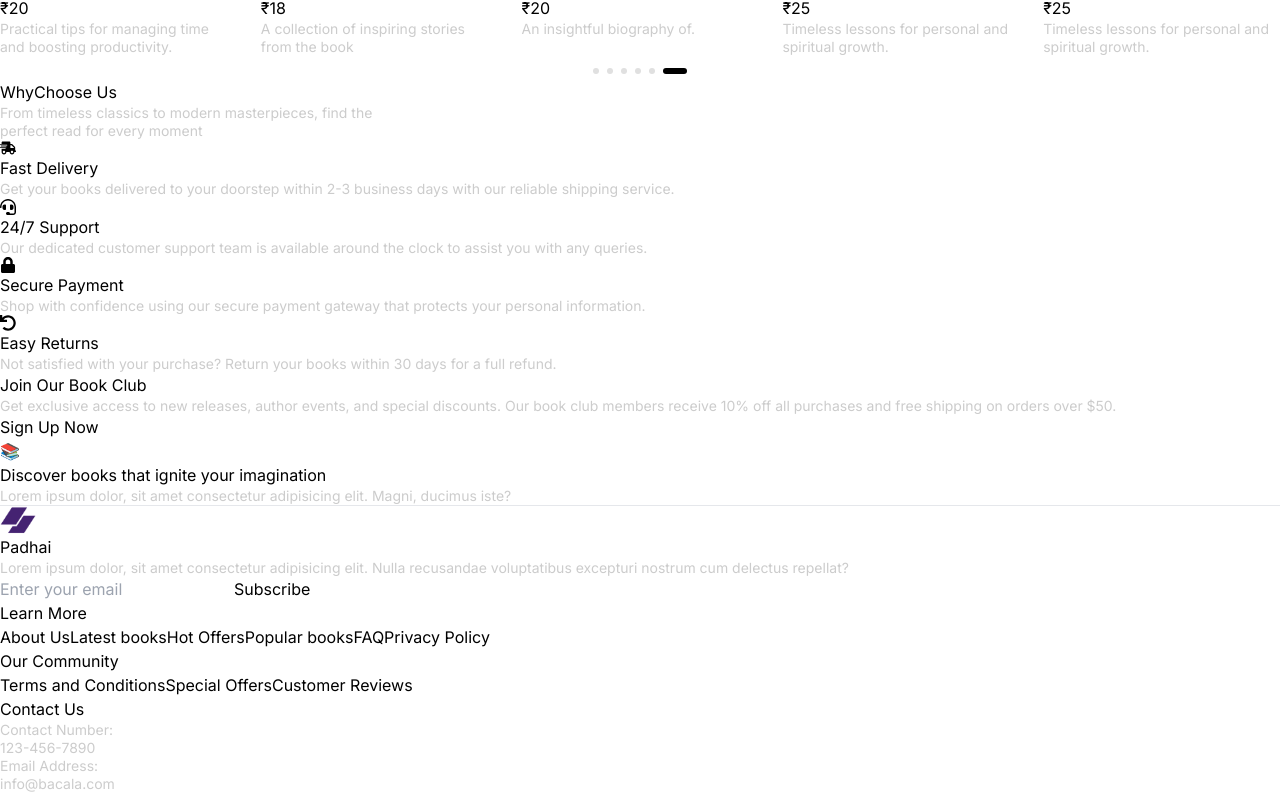
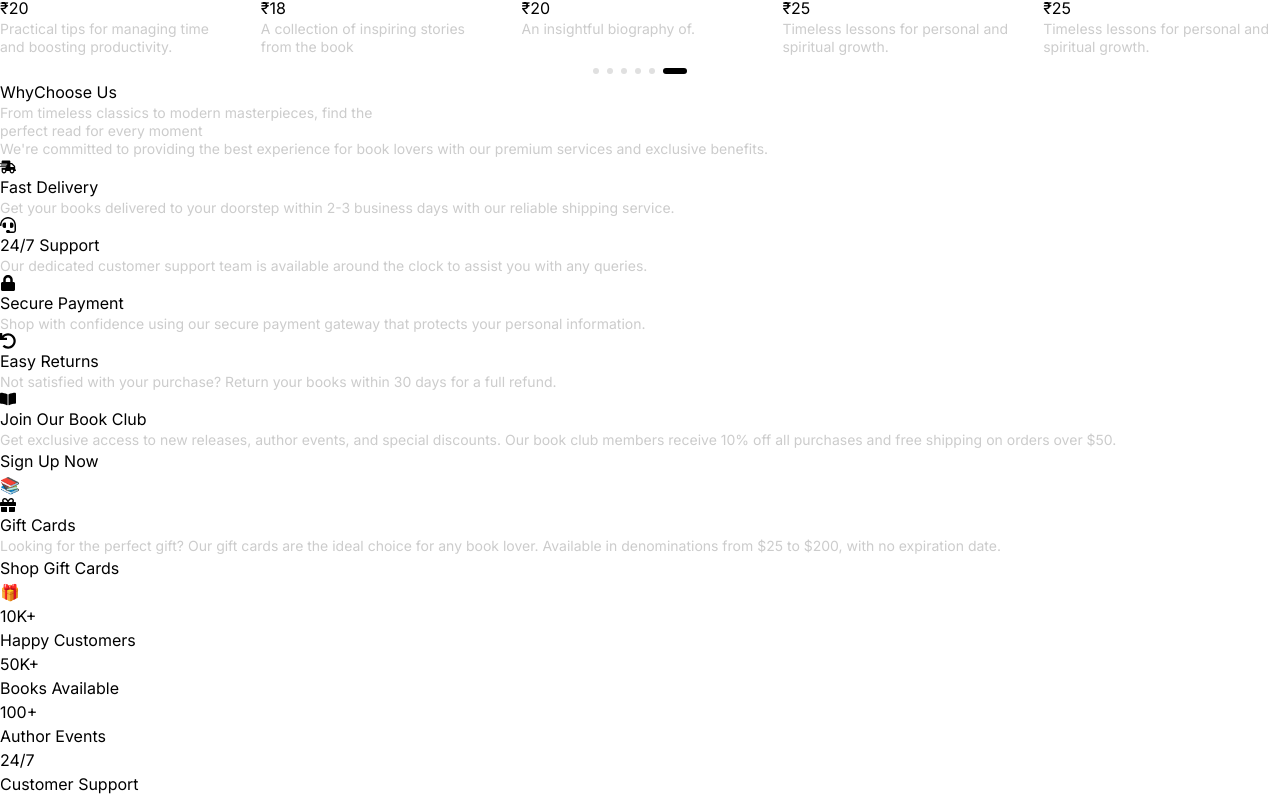
Before and after one commit to Rushi4912/BookStore, a React (Vite) app in the folder frontend/: page / in a window 1280 px wide. Shown: the part 3218-4016 px from the top of the page. Built offline with nearby package versions, Linux system fonts and the light colour scheme.

Commit message:
improve feature section

```diff
--- a/frontend/src/components/Features.jsx
+++ b/frontend/src/components/Features.jsx
@@ -1,77 +1,133 @@
 import React from 'react';
-import { FaShippingFast, FaHeadset, FaLock, FaUndo } from 'react-icons/fa';
+import { FaShippingFast, FaHeadset, FaLock, FaUndo, FaBookOpen, FaGift } from 'react-icons/fa';
 import Title from './Title';
 
 const Features = () => {
   const features = [
     {
       id: 1,
-      icon: <FaShippingFast className="text-4xl text-primary" />,
+      icon: <FaShippingFast className="text-3xl" />,
       title: "Fast Delivery",
       description: "Get your books delivered to your doorstep within 2-3 business days with our reliable shipping service."
     },
     {
       id: 2,
-      icon: <FaHeadset className="text-4xl text-primary" />,
+      icon: <FaHeadset className="text-3xl" />,
       title: "24/7 Support",
       description: "Our dedicated customer support team is available around the clock to assist you with any queries."
     },
     {
       id: 3,
-      icon: <FaLock className="text-4xl text-primary" />,
+      icon: <FaLock className="text-3xl" />,
       title: "Secure Payment",
       description: "Shop with confidence using our secure payment gateway that protects your personal information."
     },
     {
       id: 4,
-      icon: <FaUndo className="text-4xl text-primary" />,
+      icon: <FaUndo className="text-3xl" />,
       title: "Easy Returns",
       description: "Not satisfied with your purchase? Return your books within 30 days for a full refund."
     }
   ];
 
   return (
-    <section className="max-padd-container py-12 xl:py-24 relative overflow-hidden">
-      {/* Background decorative element */}
+    <section className="max-padd-container py-16 xl:py-28 relative overflow-hidden">
+      {/* Background decorative elements */}
       <div className="absolute bottom-0 left-0 w-64 h-64 bg-secondary/5 rounded-full -z-10"></div>
+      <div className="absolute top-0 right-0 w-48 h-48 bg-primary/5 rounded-full -z-10"></div>
 
+      <div className="text-center mb-16">
         <Title
           title1={'Why'}
           title2={'Choose Us'}
-        title1Styles={'pb-10'}
-        paraStyles={'!block'}
+          title1Styles={'pb-4'}
+          paraStyles={'!block max-w-2xl mx-auto'}
         />
+        <p className="text-gray-600 mt-4 max-w-2xl mx-auto">
+          We're committed to providing the best experience for book lovers with our premium services and exclusive benefits.
+        </p>
+      </div>
 
-      <div className="grid grid-cols-1 md:grid-cols-2 lg:grid-cols-4 gap-8 mt-10">
+      <div className="grid grid-cols-1 md:grid-cols-2 lg:grid-cols-4 gap-8">
         {features.map((feature) => (
           <div
             key={feature.id}
-            className="bg-white p-8 rounded-xl shadow-sm hover:shadow-md transition-all duration-300 group"
+            className="bg-white p-8 rounded-xl shadow-sm hover:shadow-lg transition-all duration-300 group border border-gray-100"
           >
-            <div className="w-16 h-16 bg-secondary/5 rounded-full flex items-center justify-center mb-6 group-hover:bg-secondary/10 transition-colors duration-300">
+            <div className="w-16 h-16 bg-primary/5 rounded-full flex items-center justify-center mb-6 group-hover:bg-primary/10 transition-colors duration-300 text-primary">
               {feature.icon}
             </div>
-            <h3 className="text-xl font-semibold mb-3">{feature.title}</h3>
-            <p className="text-gray-600">{feature.description}</p>
+            <h3 className="text-xl font-semibold mb-3 group-hover:text-primary transition-colors duration-300">{feature.title}</h3>
+            <p className="text-gray-600 leading-relaxed">{feature.description}</p>
           </div>
         ))}
       </div>
 
-      {/* Additional feature highlight */}
-      <div className="mt-16 bg-secondary/5 rounded-2xl p-8 md:p-12 flex flex-col md:flex-row items-center gap-8">
-        <div className="md:w-1/2">
-          <h3 className="text-2xl md:text-3xl font-bold mb-4">Join Our Book Club</h3>
-          <p className="text-gray-600 mb-6">
+      {/* Additional feature highlights */}
+      <div className="mt-24 grid grid-cols-1 md:grid-cols-2 gap-8">
+        {/* Book Club CTA */}
+        <div className="bg-gradient-to-br from-primary/5 to-secondary/5 rounded-2xl p-8 md:p-10 flex flex-col md:flex-row items-center gap-8 border border-gray-100 shadow-sm hover:shadow-md transition-all duration-300">
+          <div className="md:w-2/3">
+            <div className="flex items-center gap-3 mb-4">
+              <FaBookOpen className="text-2xl text-primary" />
+              <h3 className="text-2xl font-bold">Join Our Book Club</h3>
+            </div>
+            <p className="text-gray-600 mb-6 leading-relaxed">
               Get exclusive access to new releases, author events, and special discounts.
               Our book club members receive 10% off all purchases and free shipping on orders over $50.
             </p>
-          <button className="bg-primary text-white px-6 py-3 rounded-lg hover:bg-primary/90 transition-colors duration-300">
+            <button className="bg-primary text-white px-6 py-3 rounded-lg hover:bg-primary/90 transition-colors duration-300 font-medium">
               Sign Up Now
             </button>
           </div>
-        <div className="md:w-1/2 flex justify-center">
-          <div className="w-64 h-64 bg-secondary/10 rounded-full flex items-center justify-center">
-            <div className="text-6xl text-primary">📚</div>
+          <div className="md:w-1/3 flex justify-center">
+            <div className="w-32 h-32 bg-white rounded-full flex items-center justify-center shadow-inner">
+              <div className="text-5xl">📚</div>
+            </div>
+          </div>
+        </div>
+
+        {/* Gift Card CTA */}
+        <div className="bg-gradient-to-br from-secondary/5 to-primary/5 rounded-2xl p-8 md:p-10 flex flex-col md:flex-row items-center gap-8 border border-gray-100 shadow-sm hover:shadow-md transition-all duration-300">
+          <div className="md:w-2/3">
+            <div className="flex items-center gap-3 mb-4">
+              <FaGift className="text-2xl text-primary" />
+              <h3 className="text-2xl font-bold">Gift Cards</h3>
+            </div>
+            <p className="text-gray-600 mb-6 leading-relaxed">
+              Looking for the perfect gift? Our gift cards are the ideal choice for any book lover.
+              Available in denominations from $25 to $200, with no expiration date.
+            </p>
+            <button className="bg-primary text-white px-6 py-3 rounded-lg hover:bg-primary/90 transition-colors duration-300 font-medium">
+              Shop Gift Cards
+            </button>
+          </div>
+          <div className="md:w-1/3 flex justify-center">
+            <div className="w-32 h-32 bg-white rounded-full flex items-center justify-center shadow-inner">
+              <div className="text-5xl">🎁</div>
+            </div>
+          </div>
+        </div>
+      </div>
+
+      {/* Trust indicators */}
+      <div className="mt-16 pt-8 border-t border-gray-100">
+        <div className="flex flex-wrap justify-center items-center gap-8 md:gap-16">
+          <div className="text-center">
+            <div className="text-3xl font-bold text-primary mb-1">10K+</div>
+            <div className="text-gray-600">Happy Customers</div>
+          </div>
+          <div className="text-center">
+            <div className="text-3xl font-bold text-primary mb-1">50K+</div>
+            <div className="text-gray-600">Books Available</div>
+          </div>
+          <div className="text-center">
+            <div className="text-3xl font-bold text-primary mb-1">100+</div>
+            <div className="text-gray-600">Author Events</div>
+          </div>
+          <div className="text-center">
+            <div className="text-3xl font-bold text-primary mb-1">24/7</div>
+            <div className="text-gray-600">Customer Support</div>
           </div>
         </div>
       </div>
```
Lines whose indentation alone changed are shown as unchanged.
